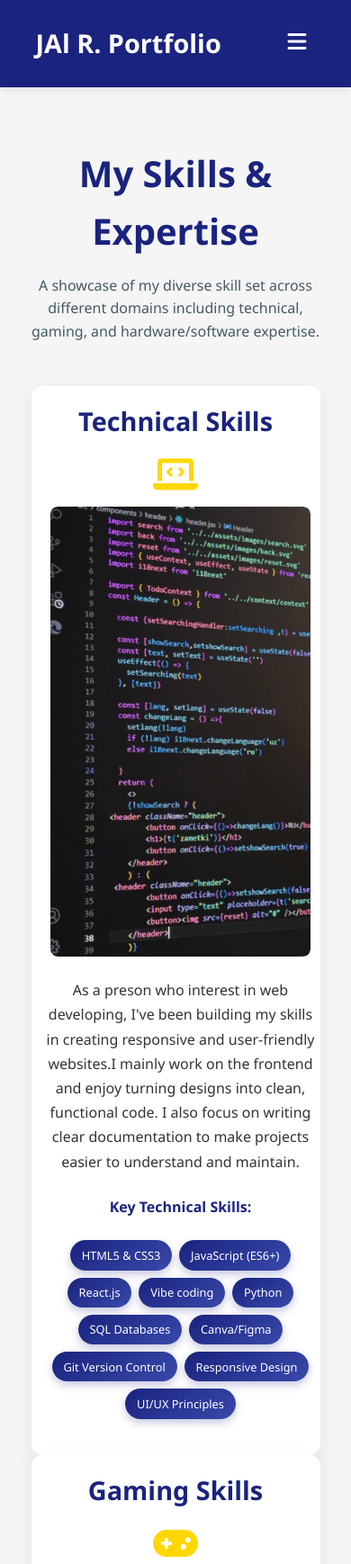
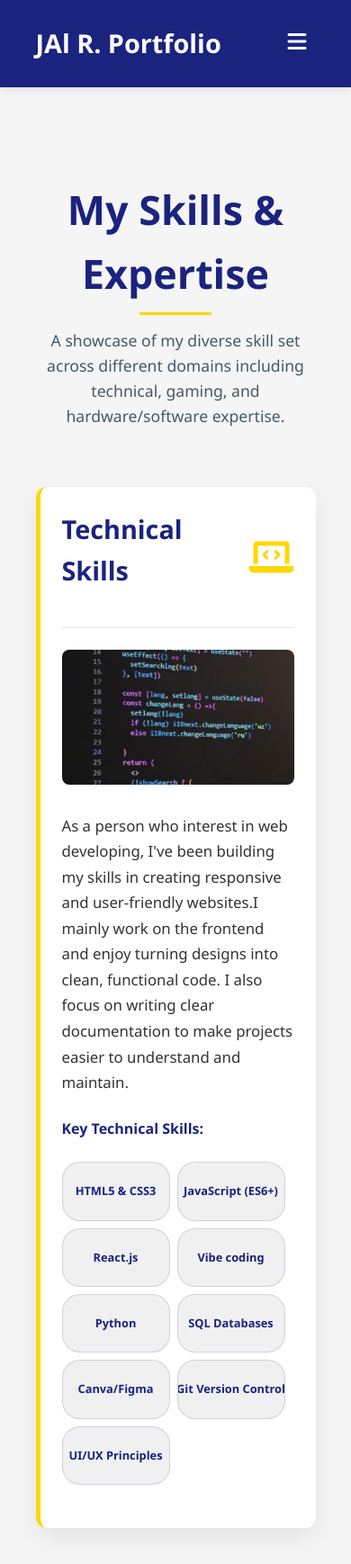
Before and after one commit to JohnAlbert29/MyWebsitePortfolio, a plain HTML site: page skills.html in a window 390 px wide. Shown: the top 1738 px of the page at 90% size. Drawn offline with Linux system fonts and the light colour scheme; files whose address does not match are found by name.

Commit message:
Enhance skills in mobile view

```diff
--- a/skills.css
+++ b/skills.css
@@ -252,44 +252,59 @@ footer .container {
 }
 
 /* ============================================= */
-/* SKILLS SECTION */
+/* SKILLS SECTION - ENHANCED VISUAL DESIGN */
 /* ============================================= */
 
 .skills-services {
-  padding: 4rem 0;
+  padding: 5rem 0;
+  background-color: var(--light-color);
 }
 
-/* Skills Header */
 .skills-header {
   text-align: center;
-  margin-bottom: 3rem;
+  margin-bottom: 4rem;
 }
 
 .skills-header h2 {
-  font-size: 2.5rem;
+  font-size: 2.8rem;
   color: var(--primary-color);
-  margin-bottom: 1rem;
+  margin-bottom: 1.5rem;
+  position: relative;
+  display: inline-block;
+}
+
+.skills-header h2::after {
+  content: '';
+  position: absolute;
+  bottom: -10px;
+  left: 50%;
+  transform: translateX(-50%);
+  width: 80px;
+  height: 3px;
+  background: var(--secondary-color);
 }
 
 .skills-header p {
   max-width: 700px;
   margin: 0 auto;
   color: var(--accent-color);
+  font-size: 1.1rem;
 }
 
-/* Skill Category Cards */
+/* Skill Category Cards - Enhanced */
 .skill-category-card {
   background: var(--white);
   border-radius: 12px;
-  box-shadow: 0 8px 24px rgba(0, 0, 0, 0.08);
+  box-shadow: 0 10px 30px rgba(0, 0, 0, 0.08);
   padding: 2.5rem;
   margin-bottom: 3rem;
-  transition: transform 0.3s ease;
-  overflow: hidden;
+  transition: all 0.3s ease;
+  border-left: 5px solid var(--secondary-color);
 }
 
 .skill-category-card:hover {
   transform: translateY(-5px);
+  box-shadow: 0 15px 35px rgba(0, 0, 0, 0.12);
 }
 
 .skill-category-header {
@@ -297,6 +312,8 @@ footer .container {
   justify-content: space-between;
   align-items: center;
   margin-bottom: 1.5rem;
+  padding-bottom: 1.5rem;
+  border-bottom: 1px solid rgba(0, 0, 0, 0.1);
 }
 
 .skill-category-title {
@@ -309,7 +326,6 @@ footer .container {
   color: var(--secondary-color);
 }
 
-/* Skill Category Content */
 .skill-category-content {
   display: flex;
   flex-wrap: wrap;
@@ -340,7 +356,7 @@ footer .container {
   min-width: 300px;
 }
 
-/* Skill Badges */
+/* Enhanced Skill Badges */
 .skill-badges {
   display: flex;
   flex-wrap: wrap;
@@ -349,27 +365,36 @@ footer .container {
 }
 
 .skill-badge {
-  background: linear-gradient(145deg, var(--primary-color), #3949ab);
-  color: var(--white);
-  padding: 0.5rem 1.2rem;
+  background: rgba(26, 35, 126, 0.1);
+  color: var(--primary-color);
+  padding: 0.6rem 1.2rem;
   border-radius: 20px;
   font-size: 0.9rem;
-  font-weight: 500;
-  box-shadow: 0 4px 10px rgba(26, 35, 126, 0.25);
+  font-weight: 600;
   transition: all 0.3s ease;
+  display: inline-flex;
+  align-items: center;
+  border: 1px solid rgba(26, 35, 126, 0.15);
+  white-space: nowrap; /* Prevent text wrapping */
+}
+
+.skill-badge i {
+  margin-right: 0.5rem;
+  font-size: 0.9em;
 }
 
 .skill-badge:hover {
+  background: var(--primary-color);
+  color: var(--white);
   transform: translateY(-3px);
-  box-shadow: 0 6px 15px rgba(26, 35, 126, 0.35);
-  background: linear-gradient(145deg, var(--secondary-color), gold);
-  color: var(--dark-color);
+  box-shadow: 0 4px 12px rgba(26, 35, 126, 0.2);
 }
 
 .skill-description {
   margin-bottom: 1.5rem;
   color: var(--text-color);
   line-height: 1.7;
+  font-size: 1.05rem;
 }
 
 /* Services Section */
@@ -391,11 +416,12 @@ footer .container {
   box-shadow: 0 5px 15px rgba(0, 0, 0, 0.08);
   transition: all 0.3s ease;
   text-align: center;
+  border: 1px solid rgba(0, 0, 0, 0.05);
 }
 
 .service-item:hover {
   transform: translateY(-5px);
-  box-shadow: 0 8px 25px rgba(0, 0, 0, 0.15);
+  box-shadow: 0 10px 25px rgba(0, 0, 0, 0.15);
 }
 
 .service-item i {
@@ -403,6 +429,11 @@ footer .container {
   color: var(--secondary-color);
   margin-bottom: 1.5rem;
   display: block;
+  transition: transform 0.3s ease;
+}
+
+.service-item:hover i {
+  transform: scale(1.1);
 }
 
 .service-item h4 {
@@ -465,119 +496,76 @@ footer .container {
     display: flex;
   }
 
-  /* Skills Section Mobile Layout */
-  .skill-category-content {
-    flex-direction: column;
+.skill-category-image {
+  flex: 1;
+  min-width: 100px;
+  border-radius: 8px;
+  overflow: hidden;
+  height: 100px;
+}
+
+.skill-category-image img {
+  width: 100%;
+  height: 100%;
+  object-fit: cover;
+  transition: transform 0.5s ease;
+}
+
+.skill-category-image:hover img {
+  transform: scale(1.05);
+}
+
+.skill-category-details {
+  flex: 2;
+  min-width: 300px;
+}
+}
+
+@media (max-width: 480px) {
+
+.skill-category-card {
+    padding: 1.5rem;
   }
+
+.skill-badges {
+  display: flex;
+  flex-wrap: wrap;
+  gap: 0.5rem;
+}
+
+.skill-badges > * {
+  width: 120px;
+  min-height: 60px;
+  padding: 1.5rem;
+  display: flex;
+  justify-content: center;
+  align-items: center;
+  text-align: center;
+  word-break: break-word;
+  overflow: hidden;
+  background: #f0f0f0;
+  border-radius: 20px;
+  font-size: 0.80rem; /* Reduced font size */
+  line-height: 1.2; /* Tighter line spacing */
+  transition: all 0.2s ease; /* Smooth transition for hover effects */
+}
 
   .skill-category-image {
     height: 200px;
   }
 
-  /* Center all skills section content */
-  .skills-services .container {
-    display: flex;
-    flex-direction: column;
-    align-items: center;
-    padding: 0 15px;
-  }
-
-  /* Center skill cards */
-  .skill-category-card {
-    width: 100%;
-    max-width: 100%;
-    margin: 0 auto;
-    display: flex;
-    flex-direction: column;
-    align-items: center;
-    text-align: center;
-    padding: 1.5rem;
-  }
-
-  /* Center card headers */
-  .skill-category-header {
-    width: 100%;
-    flex-direction: column;
-    align-items: center;
-    text-align: center;
-    margin-bottom: 1rem;
-  }
-
-  /* Center card content */
-  .skill-category-content {
-    display: flex;
-    flex-direction: column;
-    align-items: center;
-    width: 100%;
-    gap: 1.5rem;
-  }
-
-  /* Center images with proper sizing */
   .skill-category-image {
-    display: flex;
-    justify-content: center;
-    width: 100%;
-    height: auto;
-    min-width: 0;
-    margin: 0 auto;
-    order: 1;
-  }
-
-  .skill-category-image img {
-    max-width: 100%;
-    height: auto;
-    display: block;
-    border-radius: 8px;
-    object-fit: contain;
-  }
-
-  /* Center skill details */
-  .skill-category-details {
-    width: 100%;
-    text-align: center;
-    padding: 0;
-    order: 2;
-  }
-
-  /* Center skill badges */
-  .skill-badges {
-    justify-content: center;
-    gap: 0.5rem;
-  }
-
-  /* Center services section */
-  .services-section {
-    text-align: center;
-  }
-
-  /* Center services grid */
-  .services-grid {
-    display: flex;
-    flex-wrap: wrap;
-    justify-content: center;
-    gap: 1rem;
-    width: 100%;
-  }
-
-  .service-item {
-    width: 100%;
-    max-width: 350px;
-    margin: 0 auto;
-  }
+  flex: 1;
+  min-width: 150px;
+  border-radius: 8px;
+  overflow: hidden;
+  height: 150px;
 }
 
-/* Additional fixes for very small screens */
-@media (max-width: 480px) {
-  .skill-category-card {
-    padding: 1rem;
-  }
+.skill-category-details {
+  flex: 2;
+  min-width: 150px;
+}
 
-  .skill-badge {
-    padding: 0.4rem 0.8rem;
-    font-size: 0.8rem;
-  }
 
-  .skill-category-image {
-    height: 180px;
-  }
 }
--- a/skills.html
+++ b/skills.html
@@ -52,7 +52,7 @@
             </div>
             <div class="skill-category-details">
               <p class="skill-description">
-                As a preson who interest in web developing, I've been building
+                As a person who interest in web developing, I've been building
                 my skills in creating responsive and user-friendly websites.I
                 mainly work on the frontend and enjoy turning designs into
                 clean, functional code. I also focus on writing clear
@@ -69,7 +69,6 @@
                 <span class="skill-badge">SQL Databases</span>
                 <span class="skill-badge">Canva/Figma</span>
                 <span class="skill-badge">Git Version Control</span>
-                <span class="skill-badge">Responsive Design</span>
                 <span class="skill-badge">UI/UX Principles</span>
               </div>
             </div>
@@ -100,18 +99,13 @@
               </p>
               <h4>Gaming Achievements:</h4>
               <div class="skill-badges">
-                <span class="skill-badge"
-                  >Top 2 Currulean Clan Rank (BNSR)</span
-                >
-                <span class="skill-badge"
-                  >Elite Member of T-Continental (BNSR)</span
-                >
-                <span class="skill-badge">Champion Faction Rank(BNSR)</span>
-                <span class="skill-badge">Diamond IV (WildRift)</span>
-                <span class="skill-badge">Jungle/Farm Analysis (WildRift)</span>
-                <span class="skill-badge">Game Analysis (BNSR)</span>
-                <span class="skill-badge">Critical Thinking (MGG)</span>
-                <span class="skill-badge">Strategy (All Games Played)</span>
+                <span class="skill-badge">Climb Ranking</span>
+                <span class="skill-badge">Gaming Skills</span>
+                <span class="skill-badge">Game Analysis</span>
+                <span class="skill-badge">Critical Thinking</span>
+                <span class="skill-badge">Strategic Mindset</span>
+                <span class="skill-badge">Team work</span>
+                <span class="skill-badge">Sportsmanship</span>
               </div>
             </div>
           </div>
@@ -140,13 +134,13 @@
               <h4>Hardware/Software Skills:</h4>
               <div class="skill-badges">
                 <span class="skill-badge">PC Building</span>
-                <span class="skill-badge">Hardware Troubleshooting</span>
+                <span class="skill-badge">Troubleshooting</span>
                 <span class="skill-badge">System Upgrades</span>
                 <span class="skill-badge">OS Installation</span>
                 <span class="skill-badge">Driver Management</span>
                 <span class="skill-badge">Network Setup</span>
                 <span class="skill-badge">Data Recovery</span>
-                <span class="skill-badge">Performance Optimization</span>
+                <span class="skill-badge">Optimization</span>
               </div>
             </div>
           </div>
@@ -173,11 +167,11 @@
               </p>
               <h4>Additional Skills:</h4>
               <div class="skill-badges">
-                <span class="skill-badge">Process Figures</span>
+                <span class="skill-badge">Project Flow</span>
                 <span class="skill-badge">Prototype Styling</span>
-                <span class="skill-badge">Project Management</span>
+                <span class="skill-badge">Project Manager</span>
                 <span class="skill-badge">Data Analyst</span>
-                <span class="skill-badge">Financial Management</span>
+                <span class="skill-badge">Financial Analysis</span>
                 <span class="skill-badge">Technical Support</span>
                 <span class="skill-badge">Problem Solving</span>
                 <span class="skill-badge">Time Management</span>
```
